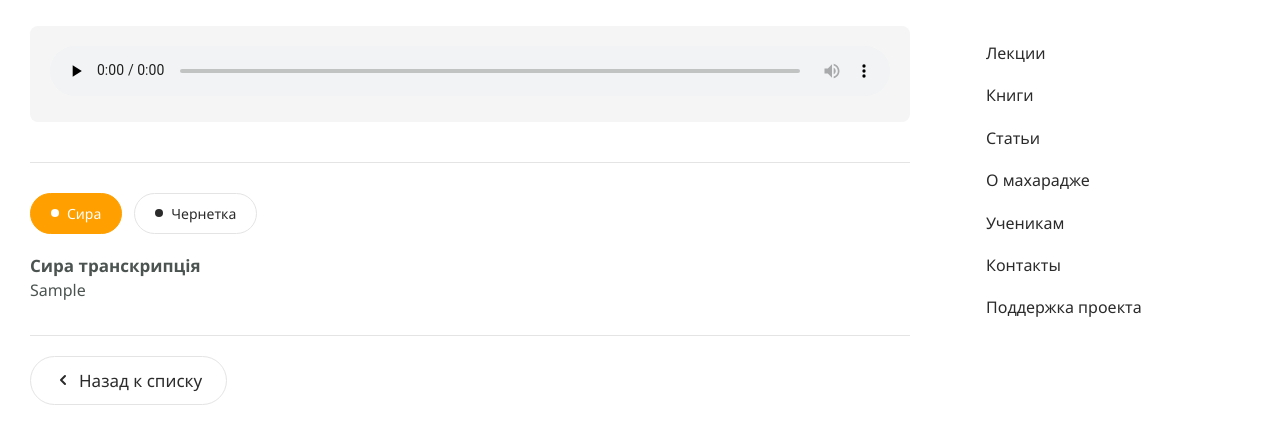
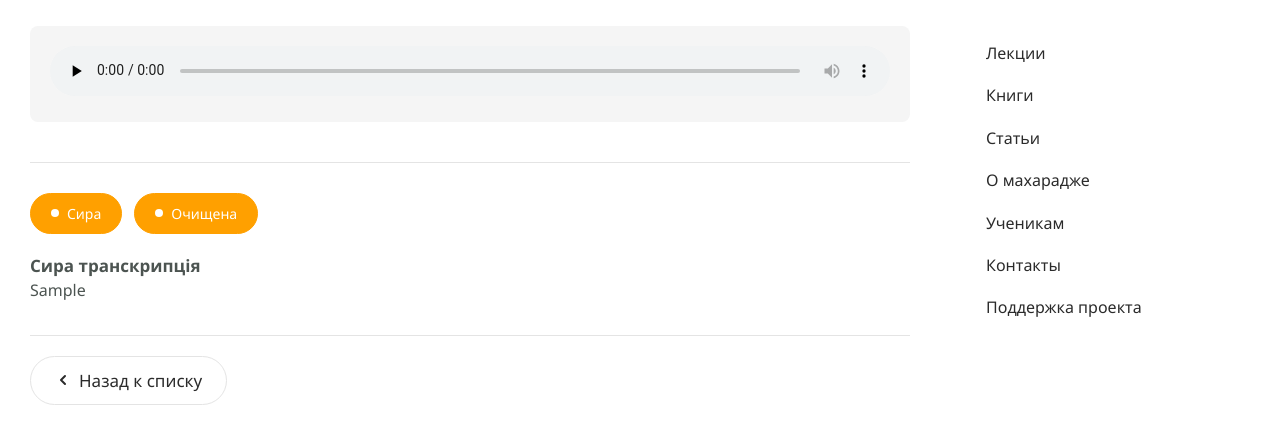
Before and after one commit to breakeneck/goswami-new, a Django app: template web/templates/lecture_detail.html in a window 1280 px wide. Shown: the part 451-884 px from the top of the page. Run offline with Django 5.2, Linux system fonts and the light colour scheme; the template is opened without the code that fills it: most values are stand-ins (such as "Sample title", 1, 10 or a date in 2020); grey boxes marked "Sample" are stand-in pictures; some web fonts are replaced.

Commit message:
fix(transcribe): correct toggle logic and update labels for draft and cleaned transcripts

```diff
--- a/web/templates/lecture_detail.html
+++ b/web/templates/lecture_detail.html
@@ -73,10 +73,11 @@
                 <span class="toggle-indicator"></span>
                 <span class="toggle-label">Чернетка</span>
             </button>
-            {% elif lecture.transcribe_txt %}
-            <button class="transcribe-toggle" data-target="transcribe-cleaned">
+            {% endif %}
+            {% if lecture.transcribe_txt %}
+            <button class="transcribe-toggle {% if not lecture.draft %}active{% endif %}" data-target="transcribe-cleaned">
                 <span class="toggle-indicator"></span>
-                <span class="toggle-label">Чернетка</span>
+                <span class="toggle-label">Очищена</span>
             </button>
             {% endif %}
         </div>
@@ -92,9 +93,10 @@
             <h4>Чернетка</h4>
             <div class="transcribe-text">{{ lecture.draft|linebreaks }}</div>
         </div>
-        {% elif lecture.transcribe_txt %}
+        {% endif %}
+        {% if lecture.transcribe_txt %}
         <div class="transcribe-cleaned" id="transcribe-cleaned" style="display: none;">
-            <h4>Чернетка (очищена)</h4>
+            <h4>Очищена</h4>
             <div class="transcribe-text">{{ lecture.cleaned_transcribe|linebreaks }}</div>
         </div>
         {% endif %}
```
